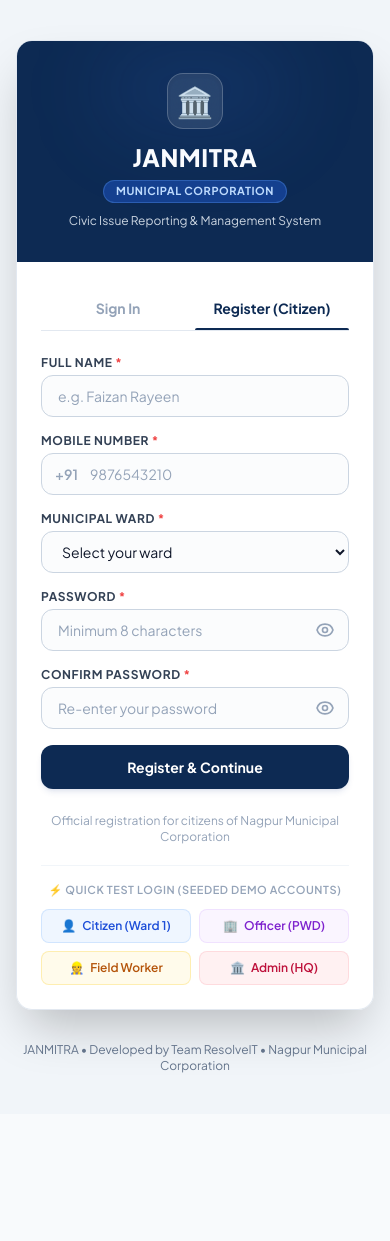
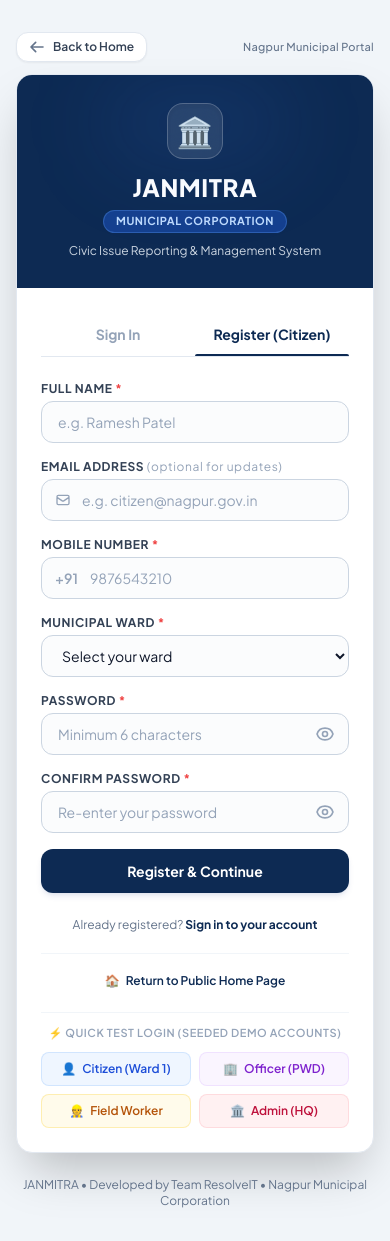
Before and after one commit to Anasshaikh19/JANMITRA_System, a React (Vite) app in the folder frontend/: page /register in a window 390 px wide. Before the commit the page ends 1114 px from the top, so only its background shows below. Built offline with nearby package versions, Linux system fonts and the light colour scheme; no server answers; the HTML template or start-up script is replaced by a standard one.

Commit message:
feat(auth): add email registration field, support mobile/email login, and add back-to-home navigation buttons

```diff
--- a/frontend/src/pages/LoginPage.jsx
+++ b/frontend/src/pages/LoginPage.jsx
@@ -2,15 +2,17 @@
  * ==============================================================================
  * JANMITRA - Civic Issue Reporting & Management System
  * File: src/pages/LoginPage.jsx
- * Developer: Faizan Rayeen (Citizen Portal Lead)
+ * Developer: Faizan Rayeen (Citizen Portal Lead) & Om (Integration Lead)
  * Description: Complete, professional Login and Registration page for all
  *              user roles (citizen, worker, dept_officer, admin).
- *              Mobile-first responsive card layout using Tailwind CSS.
+ *              Supports dual identifier login (Phone Number or Email Address),
+ *              email capture during Citizen registration, and instant
+ *              one-click navigation back to the JANMITRA Public Landing Page.
  * ==============================================================================
  */
 
 import React, { useState } from 'react';
-import { useNavigate } from 'react-router-dom';
+import { useNavigate, Link } from 'react-router-dom';
 import { useAuth } from '../context/AuthContext';
 
 const getApiBaseUrl = () => {
@@ -61,15 +63,16 @@ export const LoginPage = () => {
   const [showRegPassword, setShowRegPassword] = useState(false);
   const [showConfirmPassword, setShowConfirmPassword] = useState(false);
 
-  // Login Form State
+  // Login Form State (Supports Mobile Number OR Email Address)
   const [loginForm, setLoginForm] = useState({
-    mobile: '',
+    identifier: '',
     password: ''
   });
 
-  // Register Form State
+  // Register Form State (Includes Email, Mobile, Ward, Name, Password)
   const [registerForm, setRegisterForm] = useState({
     name: '',
+    email: '',
     mobile: '',
     ward: '',
     password: '',
@@ -108,16 +111,23 @@ export const LoginPage = () => {
   };
 
   /**
-   * Validate Login inputs
+   * Validate Login inputs (accepts valid 10-digit phone OR email format)
    */
   const validateLoginForm = () => {
     const errors = {};
-    const mobileDigits = loginForm.mobile.trim();
+    const identifier = loginForm.identifier.trim();
 
-    if (!mobileDigits) {
-      errors.mobile = 'Mobile number is required';
-    } else if (!/^[6-9]\d{9}$/.test(mobileDigits)) {
-      errors.mobile = 'Enter a valid 10-digit mobile number';
+    if (!identifier) {
+      errors.identifier = 'Mobile number or email address is required';
+    } else if (identifier.includes('@')) {
+      if (!/^[^\s@]+@[^\s@]+\.[^\s@]+$/.test(identifier)) {
+        errors.identifier = 'Please enter a valid email address';
+      }
+    } else {
+      const mobileDigits = identifier.replace(/\D/g, '');
+      if (!/^[6-9]\d{9}$/.test(mobileDigits)) {
+        errors.identifier = 'Enter a valid 10-digit mobile number (e.g. 9876543210)';
+      }
     }
 
     if (!loginForm.password) {
@@ -134,6 +144,7 @@ export const LoginPage = () => {
   const validateRegisterForm = () => {
     const errors = {};
     const mobileDigits = registerForm.mobile.trim();
+    const emailVal = registerForm.email.trim();
 
     if (!registerForm.name.trim()) {
       errors.name = 'Full name is required';
@@ -141,10 +152,15 @@ export const LoginPage = () => {
       errors.name = 'Full name must be at least 3 characters';
     }
 
+    // Optional or validated email format
+    if (emailVal && !/^[^\s@]+@[^\s@]+\.[^\s@]+$/.test(emailVal)) {
+      errors.email = 'Please enter a valid email address';
+    }
+
     if (!mobileDigits) {
       errors.mobile = 'Mobile number is required';
     } else if (!/^[6-9]\d{9}$/.test(mobileDigits)) {
-      errors.mobile = 'Enter a valid 10-digit mobile number';
+      errors.mobile = 'Enter a valid 10-digit mobile number (starting with 6-9)';
     }
 
     if (!registerForm.ward) {
@@ -153,8 +169,8 @@ export const LoginPage = () => {
 
     if (!registerForm.password) {
       errors.password = 'Password is required';
-    } else if (registerForm.password.length < 8) {
-      errors.password = 'Password must be at least 8 characters long';
+    } else if (registerForm.password.length < 6) {
+      errors.password = 'Password must be at least 6 characters long';
     }
 
     if (!registerForm.confirmPassword) {
@@ -180,21 +196,33 @@ export const LoginPage = () => {
     setIsLoading(true);
 
     try {
+      const identifier = loginForm.identifier.trim();
+      const isEmail = identifier.includes('@');
+      const cleanMobile = identifier.replace(/\D/g, '');
+
+      const payload = {
+        username: identifier,
+        mobile: isEmail ? '' : cleanMobile,
+        email: isEmail ? identifier.toLowerCase() : '',
+        password: loginForm.password
+      };
+
       const response = await fetch(`${API_BASE_URL}/api/v1/auth/login/`, {
         method: 'POST',
         headers: {
           'Content-Type': 'application/json'
         },
-        body: JSON.stringify({
-          mobile: loginForm.mobile.trim(),
-          password: loginForm.password
-        })
+        body: JSON.stringify(payload)
       });
 
       const data = await response.json().catch(() => ({}));
 
       if (!response.ok) {
-        const errMsg = data.error || data.detail || (typeof data.errors === 'object' ? Object.values(data.errors).flat().join(' ') : null) || 'Invalid mobile number or password.';
+        const errMsg =
+          data.error ||
+          data.detail ||
+          (typeof data.errors === 'object' ? Object.values(data.errors).flat().join(' ') : null) ||
+          'Invalid mobile number, email, or password.';
         setApiError(errMsg);
         return;
       }
@@ -226,6 +254,9 @@ export const LoginPage = () => {
     setIsLoading(true);
 
     try {
+      const wardInt = parseInt(registerForm.ward, 10);
+      const emailVal = registerForm.email.trim();
+
       // 1. Send registration payload
       const regResponse = await fetch(`${API_BASE_URL}/api/v1/auth/register/`, {
         method: 'POST',
@@ -235,7 +266,8 @@ export const LoginPage = () => {
         body: JSON.stringify({
           name: registerForm.name.trim(),
           mobile: registerForm.mobile.trim(),
-          ward: registerForm.ward,
+          email: emailVal ? emailVal.toLowerCase() : '',
+          ward: isNaN(wardInt) ? registerForm.ward : wardInt,
           password: registerForm.password
         })
       });
@@ -243,21 +275,31 @@ export const LoginPage = () => {
       const regData = await regResponse.json().catch(() => ({}));
 
       if (!regResponse.ok) {
-        const errMsg = regData.error || regData.detail || (typeof regData.errors === 'object' ? Object.values(regData.errors).flat().join(' ') : null) || 'Registration failed. Please check your inputs.';
+        const errMsg =
+          regData.error ||
+          regData.detail ||
+          (typeof regData.errors === 'object' ? Object.values(regData.errors).flat().join(' ') : null) ||
+          (regData.email ? (Array.isArray(regData.email) ? regData.email.join(' ') : regData.email) : null) ||
+          (regData.mobile ? (Array.isArray(regData.mobile) ? regData.mobile.join(' ') : regData.mobile) : null) ||
+          'Registration failed. Please check your inputs.';
         setApiError(errMsg);
         return;
       }
 
       // 2. Auto-login immediately after successful registration
+      const loginPayload = {
+        username: registerForm.mobile.trim(),
+        mobile: registerForm.mobile.trim(),
+        email: emailVal ? emailVal.toLowerCase() : '',
+        password: registerForm.password
+      };
+
       const loginResponse = await fetch(`${API_BASE_URL}/api/v1/auth/login/`, {
         method: 'POST',
         headers: {
           'Content-Type': 'application/json'
         },
-        body: JSON.stringify({
-          mobile: registerForm.mobile.trim(),
-          password: registerForm.password
-        })
+        body: JSON.stringify(loginPayload)
       });
 
       const loginData = await loginResponse.json().catch(() => ({}));
@@ -278,17 +320,40 @@ export const LoginPage = () => {
   };
 
   return (
-    <div className="min-h-screen bg-slate-100 flex flex-col justify-center py-10 px-4 sm:px-6 lg:px-8 font-sans">
+    <div className="min-h-screen bg-slate-100 flex flex-col justify-center py-8 px-4 sm:px-6 lg:px-8 font-sans">
+
+      {/* ================= TOP NAVIGATION BAR ================= */}
+      <div className="w-full max-w-md mx-auto mb-3 flex items-center justify-between">
+        <button
+          type="button"
+          onClick={() => navigate('/')}
+          className="inline-flex items-center gap-2 text-xs font-semibold text-slate-700 hover:text-[#0d2a53] transition py-1.5 px-3 rounded-xl bg-white border border-slate-200 shadow-sm hover:shadow active:scale-95"
+        >
+          <svg className="w-4 h-4 text-slate-500" fill="none" stroke="currentColor" viewBox="0 0 24 24">
+            <path strokeLinecap="round" strokeLinejoin="round" strokeWidth="2.5" d="M10 19l-7-7m0 0l7-7m-7 7h18" />
+          </svg>
+          <span>Back to Home</span>
+        </button>
+
+        <span className="text-[11px] text-slate-500 font-medium tracking-wide">
+          Nagpur Municipal Portal
+        </span>
+      </div>
+
       {/* Centered Mobile-First Container */}
-      <div className="w-full max-w-md mx-auto shadow-2xl rounded-2xl overflow-hidden border border-slate-200">
+      <div className="w-full max-w-md mx-auto shadow-2xl rounded-2xl overflow-hidden border border-slate-200 bg-white">
 
         {/* ================= HEADER CARD ================= */}
-        <div className="bg-[#0d2a53] text-white px-6 py-8 text-center relative">
+        <div className="bg-[#0d2a53] text-white px-6 py-7 text-center relative">
           {/* Subtle Background Glow Accent */}
           <div className="absolute top-0 left-1/2 -translate-x-1/2 w-48 h-24 bg-blue-500/10 blur-2xl pointer-events-none rounded-full" />
 
           {/* Logo / Emblems */}
-          <div className="inline-flex items-center justify-center w-14 h-14 rounded-2xl bg-white/10 backdrop-blur-md border border-white/20 mb-3 shadow-inner">
+          <div
+            onClick={() => navigate('/')}
+            className="cursor-pointer inline-flex items-center justify-center w-14 h-14 rounded-2xl bg-white/10 backdrop-blur-md border border-white/20 mb-3 shadow-inner hover:bg-white/20 transition"
+            title="Go to JANMITRA Home"
+          >
             <span className="text-3xl" role="img" aria-label="Municipal Corporation Logo">🏛️</span>
           </div>
 
@@ -311,7 +376,7 @@ export const LoginPage = () => {
         </div>
 
         {/* ================= FORM CARD ================= */}
-        <div className="bg-white p-6 sm:p-8">
+        <div className="p-6 sm:p-8">
 
           {/* TABS HEADER */}
           <div className="flex border-b border-slate-200 mb-6">
@@ -370,38 +435,48 @@ export const LoginPage = () => {
           {/* ================= 1. LOGIN FORM ================= */}
           {activeTab === 'login' && (
             <form onSubmit={handleLoginSubmit} noValidate className="space-y-4">
-              {/* Mobile Number */}
+              {/* Phone or Email Identifier */}
               <div>
                 <label className="block text-xs font-bold text-slate-700 uppercase tracking-wider mb-1">
-                  Mobile Number <span className="text-red-500">*</span>
+                  Mobile Number or Email <span className="text-red-500">*</span>
                 </label>
                 <div className="relative">
-                  <div className="absolute inset-y-0 left-0 pl-3.5 flex items-center pointer-events-none text-slate-400 text-sm font-semibold">
-                    +91
+                  <div className="absolute inset-y-0 left-0 pl-3.5 flex items-center pointer-events-none text-slate-400">
+                    {loginForm.identifier.includes('@') ? (
+                      <svg className="w-4 h-4 text-blue-600" fill="none" stroke="currentColor" viewBox="0 0 24 24">
+                        <path strokeLinecap="round" strokeLinejoin="round" strokeWidth="2" d="M3 8l7.89 5.26a2 2 0 002.22 0L21 8M5 19h14a2 2 0 002-2V7a2 2 0 00-2-2H5a2 2 0 00-2 2v10a2 2 0 002 2z" />
+                      </svg>
+                    ) : (
+                      <svg className="w-4 h-4 text-slate-500" fill="none" stroke="currentColor" viewBox="0 0 24 24">
+                        <path strokeLinecap="round" strokeLinejoin="round" strokeWidth="2" d="M12 18h.01M8 21h8a2 2 0 002-2V5a2 2 0 00-2-2H8a2 2 0 00-2 2v14a2 2 0 002 2z" />
+                      </svg>
+                    )}
                   </div>
                   <input
-                    type="tel"
-                    inputMode="numeric"
-                    maxLength={10}
-                    placeholder="9876543210"
-                    value={loginForm.mobile}
+                    type="text"
+                    autoCapitalize="none"
+                    autoCorrect="off"
+                    placeholder="9876543210 or citizen@nagpur.gov.in"
+                    value={loginForm.identifier}
                     onChange={(e) => {
-                      const val = e.target.value.replace(/\D/g, '');
-                      setLoginForm((prev) => ({ ...prev, mobile: val }));
-                      if (loginErrors.mobile) setLoginErrors((prev) => ({ ...prev, mobile: null }));
+                      setLoginForm((prev) => ({ ...prev, identifier: e.target.value }));
+                      if (loginErrors.identifier) setLoginErrors((prev) => ({ ...prev, identifier: null }));
                     }}
-                    className={`w-full pl-12 pr-4 py-2.5 text-sm rounded-xl border bg-slate-50/50 focus:bg-white text-slate-900 placeholder-slate-400 outline-none transition duration-150 ${
-                      loginErrors.mobile
+                    className={`w-full pl-10 pr-4 py-2.5 text-sm rounded-xl border bg-slate-50/50 focus:bg-white text-slate-900 placeholder-slate-400 outline-none transition duration-150 ${
+                      loginErrors.identifier
                         ? 'border-red-500 focus:border-red-500 focus:ring-2 focus:ring-red-100'
                         : 'border-slate-300 focus:border-[#0d2a53] focus:ring-2 focus:ring-blue-100'
                     }`}
                   />
                 </div>
-                {loginErrors.mobile && (
+                {loginErrors.identifier && (
                   <p className="text-red-500 text-xs mt-1.5 font-medium flex items-center gap-1">
-                    <span>•</span> {loginErrors.mobile}
+                    <span>•</span> {loginErrors.identifier}
                   </p>
                 )}
+                <p className="text-[11px] text-slate-400 mt-1">
+                  Citizens may enter their registered mobile number or email address.
+                </p>
               </div>
 
               {/* Password */}
@@ -433,12 +508,10 @@ export const LoginPage = () => {
                     aria-label="Toggle password visibility"
                   >
                     {showLoginPassword ? (
-                      /* Eye Off Icon */
                       <svg className="w-5 h-5" fill="none" stroke="currentColor" viewBox="0 0 24 24">
                         <path strokeLinecap="round" strokeLinejoin="round" strokeWidth="2" d="M13.875 18.825A10.05 10.05 0 0112 19c-4.478 0-8.268-2.943-9.543-7a9.97 9.97 0 011.563-3.029m5.858.908a3 3 0 114.243 4.243M9.878 9.878l4.242 4.242M9.88 9.88l-3.29-3.29m7.532 7.532l3.29 3.29M3 3l18 18" />
                       </svg>
                     ) : (
-                      /* Eye On Icon */
                       <svg className="w-5 h-5" fill="none" stroke="currentColor" viewBox="0 0 24 24">
                         <path strokeLinecap="round" strokeLinejoin="round" strokeWidth="2" d="M15 12a3 3 0 11-6 0 3 3 0 016 0z" />
                         <path strokeLinecap="round" strokeLinejoin="round" strokeWidth="2" d="M2.458 12C3.732 7.943 7.523 5 12 5c4.478 0 8.268 2.943 9.542 7-1.274 4.057-5.064 7-9.542 7-4.477 0-8.268-2.943-9.542-7z" />
@@ -472,9 +545,19 @@ export const LoginPage = () => {
                 )}
               </button>
 
-              {/* Role Hints Footer */}
-              <div className="pt-2 text-center text-xs text-slate-400">
-                Authorized for Citizens, Workers, Officers & Admins
+              {/* Switch to Register link */}
+              <div className="pt-2 text-center text-xs text-slate-500">
+                New citizen?{' '}
+                <button
+                  type="button"
+                  onClick={() => {
+                    setActiveTab('register');
+                    setApiError('');
+                  }}
+                  className="font-bold text-[#0d2a53] hover:underline"
+                >
+                  Create citizen account
+                </button>
               </div>
             </form>
           )}
@@ -489,7 +572,7 @@ export const LoginPage = () => {
                 </label>
                 <input
                   type="text"
-                  placeholder="e.g. Faizan Rayeen"
+                  placeholder="e.g. Ramesh Patel"
                   value={registerForm.name}
                   onChange={(e) => {
                     setRegisterForm((prev) => ({ ...prev, name: e.target.value }));
@@ -504,6 +587,41 @@ export const LoginPage = () => {
                 {registerErrors.name && (
                   <p className="text-red-500 text-xs mt-1.5 font-medium flex items-center gap-1">
                     <span>•</span> {registerErrors.name}
+                  </p>
+                )}
+              </div>
+
+              {/* Email Address (New Field Requested) */}
+              <div>
+                <label className="block text-xs font-bold text-slate-700 uppercase tracking-wider mb-1">
+                  Email Address <span className="text-slate-400 font-normal lowercase">(optional for updates)</span>
+                </label>
+                <div className="relative">
+                  <div className="absolute inset-y-0 left-0 pl-3.5 flex items-center pointer-events-none text-slate-400">
+                    <svg className="w-4 h-4" fill="none" stroke="currentColor" viewBox="0 0 24 24">
+                      <path strokeLinecap="round" strokeLinejoin="round" strokeWidth="2" d="M3 8l7.89 5.26a2 2 0 002.22 0L21 8M5 19h14a2 2 0 002-2V7a2 2 0 00-2-2H5a2 2 0 00-2 2v10a2 2 0 002 2z" />
+                    </svg>
+                  </div>
+                  <input
+                    type="email"
+                    autoCapitalize="none"
+                    autoCorrect="off"
+                    placeholder="e.g. citizen@nagpur.gov.in"
+                    value={registerForm.email}
+                    onChange={(e) => {
+                      setRegisterForm((prev) => ({ ...prev, email: e.target.value }));
+                      if (registerErrors.email) setRegisterErrors((prev) => ({ ...prev, email: null }));
+                    }}
+                    className={`w-full pl-10 pr-4 py-2.5 text-sm rounded-xl border bg-slate-50/50 focus:bg-white text-slate-900 placeholder-slate-400 outline-none transition duration-150 ${
+                      registerErrors.email
+                        ? 'border-red-500 focus:border-red-500 focus:ring-2 focus:ring-red-100'
+                        : 'border-slate-300 focus:border-[#0d2a53] focus:ring-2 focus:ring-blue-100'
+                    }`}
+                  />
+                </div>
+                {registerErrors.email && (
+                  <p className="text-red-500 text-xs mt-1.5 font-medium flex items-center gap-1">
+                    <span>•</span> {registerErrors.email}
                   </p>
                 )}
               </div>
@@ -542,7 +660,7 @@ export const LoginPage = () => {
                 )}
               </div>
 
-              {/* Ward Selection Dropdown */}
+              {/* Ward Selection Dropdown (Values must be Integer IDs 1, 2, 3, 4) */}
               <div>
                 <label className="block text-xs font-bold text-slate-700 uppercase tracking-wider mb-1">
                   Municipal Ward <span className="text-red-500">*</span>
@@ -560,10 +678,10 @@ export const LoginPage = () => {
                   }`}
                 >
                   <option value="">Select your ward</option>
-                  <option value="Ward 1">Ward 1 (Dharampeth / West Nagpur)</option>
-                  <option value="Ward 2">Ward 2 (Dhantoli / Central Nagpur)</option>
-                  <option value="Ward 3">Ward 3 (Nehru Nagar / East Nagpur)</option>
-                  <option value="Ward 4">Ward 4 (Mangalwari / North Nagpur)</option>
+                  <option value="1">Ward 1 (Dharampeth / West Nagpur)</option>
+                  <option value="2">Ward 2 (Dhantoli / Central Nagpur)</option>
+                  <option value="3">Ward 3 (Nehru Nagar / East Nagpur)</option>
+                  <option value="4">Ward 4 (Mangalwari / North Nagpur)</option>
                 </select>
                 {registerErrors.ward && (
                   <p className="text-red-500 text-xs mt-1.5 font-medium flex items-center gap-1">
@@ -580,7 +698,7 @@ export const LoginPage = () => {
                 <div className="relative">
                   <input
                     type={showRegPassword ? 'text' : 'password'}
-                    placeholder="Minimum 8 characters"
+                    placeholder="Minimum 6 characters"
                     value={registerForm.password}
                     onChange={(e) => {
                       setRegisterForm((prev) => ({ ...prev, password: e.target.value }));
@@ -676,21 +794,43 @@ export const LoginPage = () => {
                       <circle className="opacity-25" cx="12" cy="12" r="10" stroke="currentColor" strokeWidth="4" />
                       <path className="opacity-75" fill="currentColor" d="M4 12a8 8 0 018-8v8H4z" />
                     </svg>
-                    <span>Creating Account...</span>
+                    <span>Creating Citizen Account...</span>
                   </>
                 ) : (
                   <span>Register & Continue</span>
                 )}
               </button>
 
-              <div className="pt-2 text-center text-xs text-slate-400">
-                Official registration for citizens of Nagpur Municipal Corporation
+              {/* Switch to Login link */}
+              <div className="pt-2 text-center text-xs text-slate-500">
+                Already registered?{' '}
+                <button
+                  type="button"
+                  onClick={() => {
+                    setActiveTab('login');
+                    setApiError('');
+                  }}
+                  className="font-bold text-[#0d2a53] hover:underline"
+                >
+                  Sign in to your account
+                </button>
               </div>
             </form>
           )}
 
+          {/* ================= GO TO HOME BUTTON (IN-CARD) ================= */}
+          <div className="mt-5 pt-3 border-t border-slate-100 flex items-center justify-center">
+            <button
+              type="button"
+              onClick={() => navigate('/')}
+              className="inline-flex items-center gap-1.5 text-xs font-semibold text-[#0d2a53] hover:text-blue-700 transition px-3 py-1.5 rounded-lg hover:bg-slate-50 border border-transparent hover:border-slate-200"
+            >
+              <span>🏠</span> Return to Public Home Page
+            </button>
+          </div>
+
           {/* Quick Dev Switcher */}
-          <div className="mt-5 pt-4 border-t border-slate-100">
+          <div className="mt-4 pt-3 border-t border-slate-100">
             <div className="text-[11px] font-semibold text-slate-400 uppercase tracking-wider text-center mb-2.5">
               ⚡ Quick Test Login (Seeded Demo Accounts)
             </div>
@@ -698,7 +838,7 @@ export const LoginPage = () => {
               <button
                 type="button"
                 onClick={() => {
-                  setLoginForm({ mobile: '9820000001', password: 'Demo@12345' });
+                  setLoginForm({ identifier: '9820000001', password: 'Demo@12345' });
                   login({
                     token: 'jwt-citizen-demo',
                     role: 'citizen',
@@ -713,7 +853,7 @@ export const LoginPage = () => {
               <button
                 type="button"
                 onClick={() => {
-                  setLoginForm({ mobile: '9800000001', password: 'Demo@12345' });
+                  setLoginForm({ identifier: '9800000001', password: 'Demo@12345' });
                   login({
                     token: 'jwt-officer-demo',
                     role: 'officer',
@@ -728,7 +868,7 @@ export const LoginPage = () => {
               <button
                 type="button"
                 onClick={() => {
-                  setLoginForm({ mobile: '9810010001', password: 'Demo@12345' });
+                  setLoginForm({ identifier: '9810010001', password: 'Demo@12345' });
                   login({
                     token: 'jwt-worker-demo',
                     role: 'worker',
@@ -743,7 +883,7 @@ export const LoginPage = () => {
               <button
                 type="button"
                 onClick={() => {
-                  setLoginForm({ mobile: 'admin@janmitra.gov.in', password: 'Demo@12345' });
+                  setLoginForm({ identifier: 'admin@janmitra.gov.in', password: 'Demo@12345' });
                   login({
                     token: 'jwt-admin-demo',
                     role: 'admin',
@@ -762,7 +902,7 @@ export const LoginPage = () => {
       </div>
 
       {/* Bottom Footer Note */}
-      <footer className="mt-8 text-center text-xs text-slate-500">
+      <footer className="mt-6 text-center text-xs text-slate-500">
         JANMITRA &bull; Developed by Team ResolveIT &bull; Nagpur Municipal Corporation
       </footer>
     </div>
```
Also changed, not shown: 1 other file (tests, documents, lock files or other folders).
